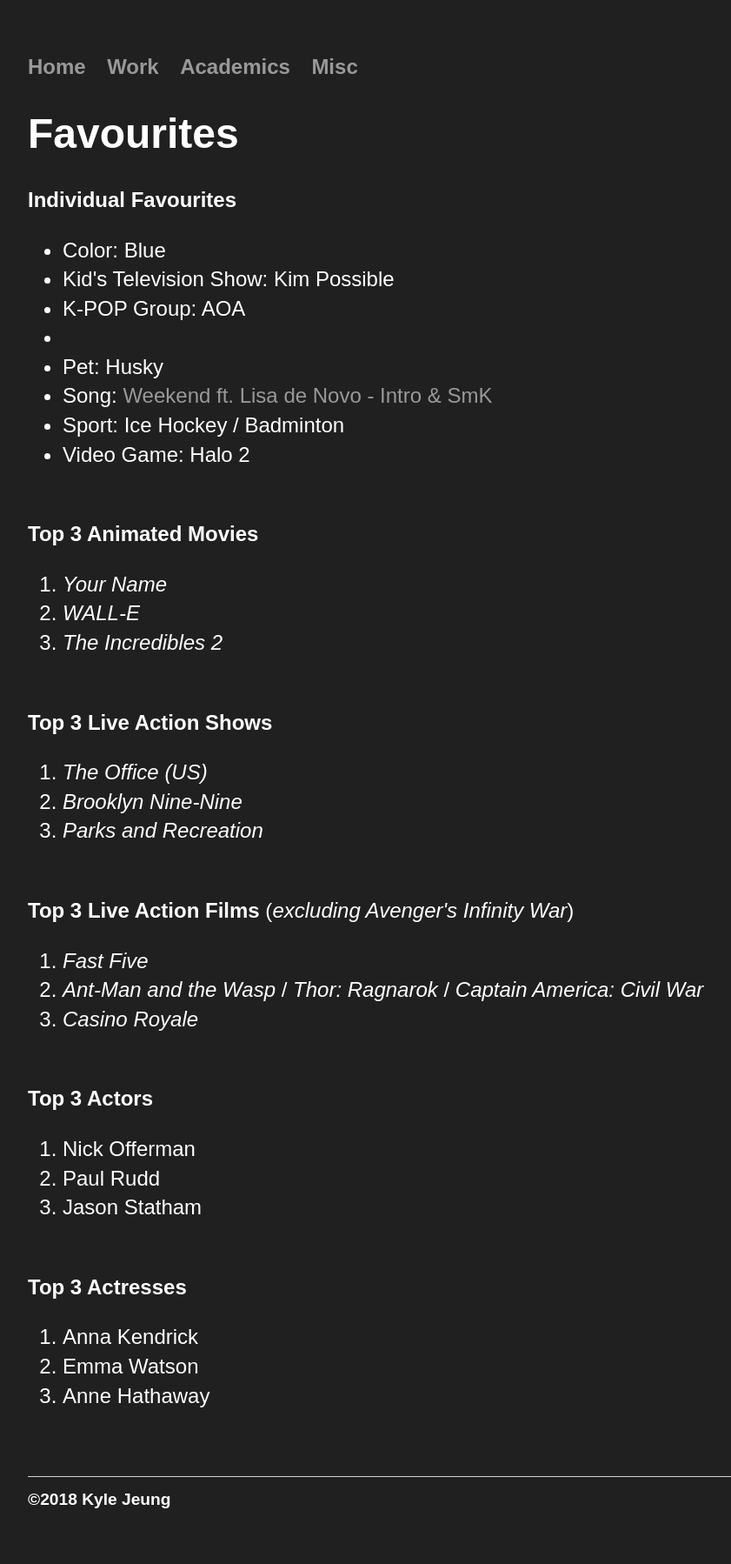
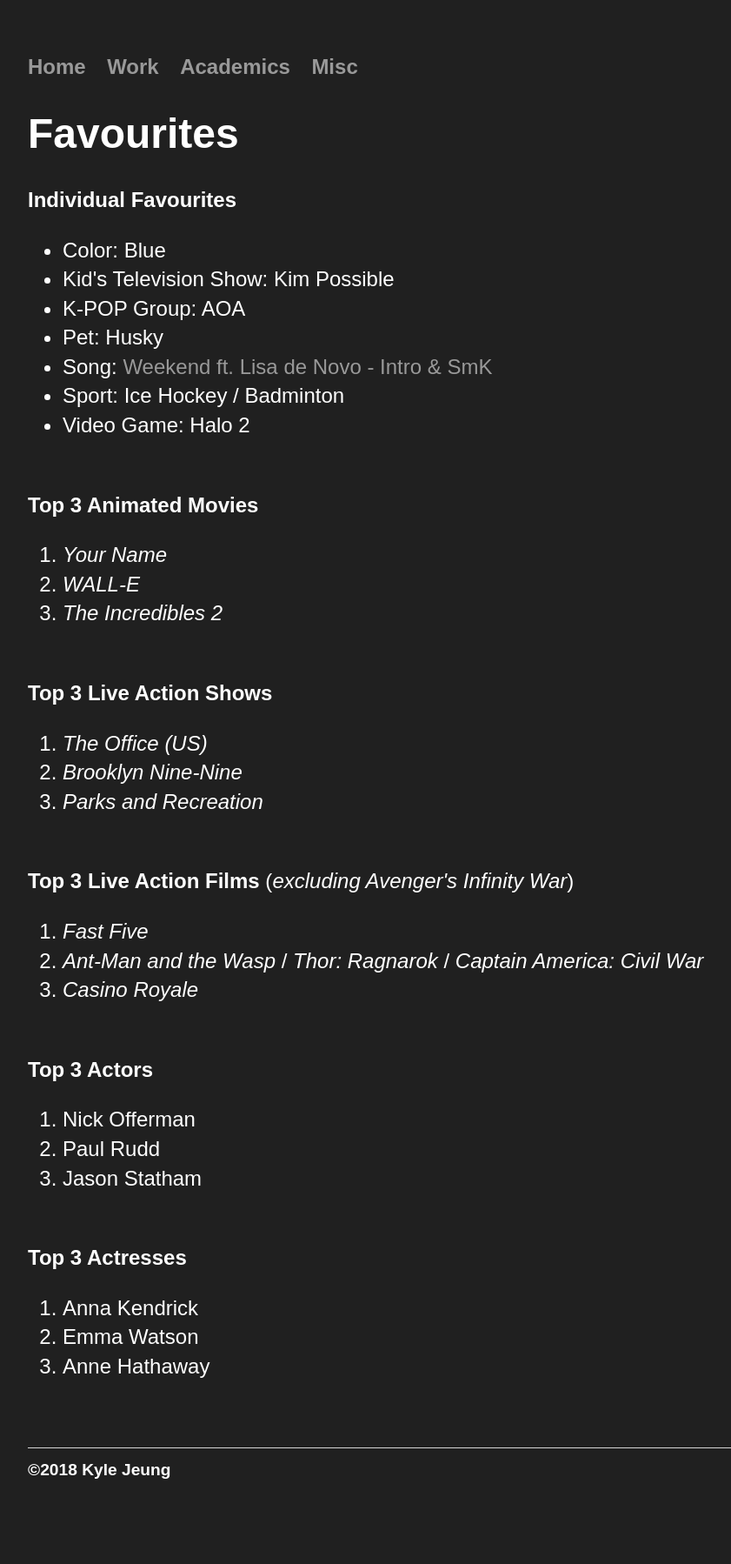
Before and after one commit to jeungkyle/portfolio, a Jekyll site: the page built from favourites/index.html, in a window 1280 px wide. Shown: the whole page at 87% size, without its empty margins (160-1001 px from the left). Built offline with Jekyll 4.4.1, drawn with Linux system fonts in a browser that asks for light colours; after the commit the page ends 1764 px from its top, so only the background shows below that.

```diff
--- a/favourites/index.html
+++ b/favourites/index.html
@@ -11,7 +11,7 @@ title: Favourites
 	<ul>
 		<li>Color: Blue</li>
 		<li>Kid's Television Show: Kim Possible</li>
-		<li>K-POP Group: AOA<li>
+		<li>K-POP Group: AOA</li>
 		<li>Pet: Husky</li>
 		<li>Song: <a href="https://www.youtube.com/watch?v=b2ha7tA7kS4">Weekend ft. Lisa de Novo - Intro & SmK</a></li>
 		<li>Sport: Ice Hockey / Badminton</li>
```
